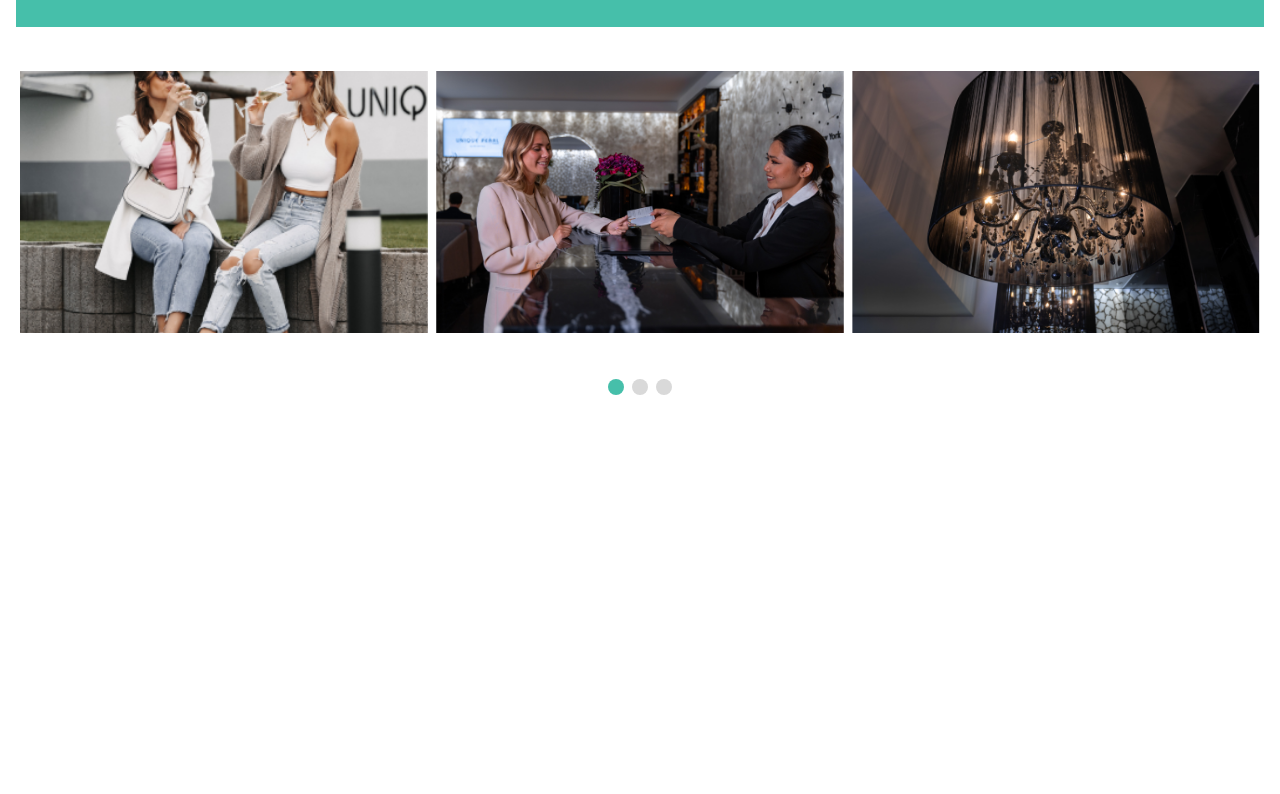
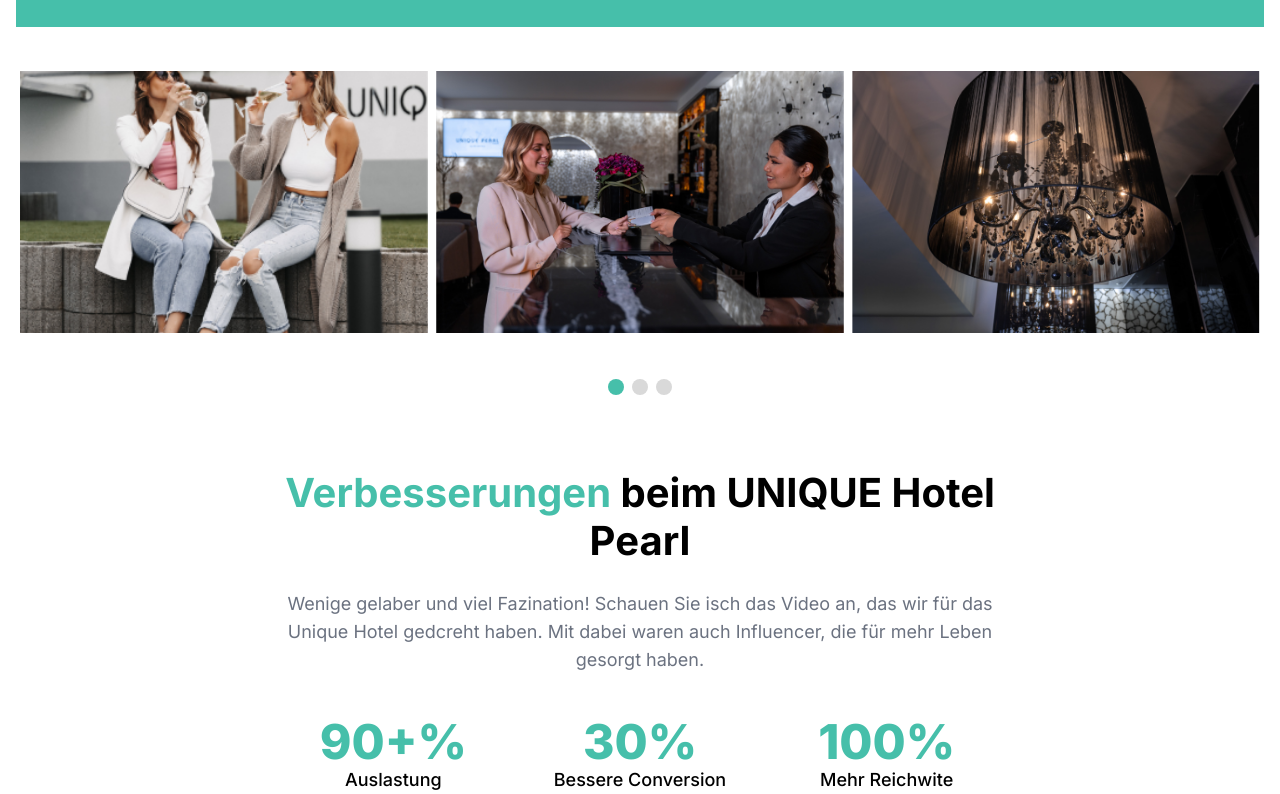
Before and after one commit to nhanlnt-96/hotelagency-landing-page, a Vue app: page / in a window 1280 px wide. Shown: the part 3180-3974 px from the top of the page. Before the commit the page ends 3581 px from the top, so only its background shows below. Built offline with nearby package versions, Linux system fonts and the light colour scheme.

Commit message:
feat: add verbesserungen

```diff
--- a/src/App.vue
+++ b/src/App.vue
@@ -5,7 +5,8 @@
       <banner-comp />
       <fotographie-comp />
       <image-video-comp />
-      <influencer-makreting />
+      <influencer-makreting-comp />
+      <verbesserungen-comp />
     </div>
   </div>
 </template>
@@ -15,12 +16,14 @@
 import BannerComp from "@/components/bannerComp/BannerComp";
 import FotographieComp from "@/components/fotographieComp/FotographieComp";
 import ImageVideoComp from "@/components/imageVideoComp/ImageVideoComp";
-import InfluencerMakreting from "@/components/influencer-makreting/InfluencerMakreting";
+import InfluencerMakretingComp from "@/components/influencerMakretingComp/InfluencerMakretingComp";
+import VerbesserungenComp from "@/components/verbesserungenComp/VerbesserungenComp";
 
 export default {
   name: "App",
   components: {
-    InfluencerMakreting,
+    VerbesserungenComp,
+    InfluencerMakretingComp,
     ImageVideoComp,
     FotographieComp,
     BannerComp,
--- a/src/components/bannerComp/BannerComp.vue
+++ b/src/components/bannerComp/BannerComp.vue
@@ -46,7 +46,7 @@
       </div>
     </div>
     <div class="flex justify-center items-center mt-9 lg:mt-0">
-      <image-ratio
+      <image-ratio-comp
         :image-src="rightSideImage"
         image-alt="banner-right-side-image"
         :image-width="350"
@@ -58,14 +58,14 @@
 </template>
 
 <script>
-import ImageRatio from "@/components/imageRatio/ImageRatio";
 import RightSideImage from "@/assets/images/banner/right-phone-image.png";
 import ButtonComp from "@/components/buttonComp/ButtonComp";
 import { bannerUserAvatar } from "@/configs";
+import ImageRatioComp from "@/components/imageRatioComp/ImageRatioComp";
 
 export default {
   name: "BannerComp",
-  components: { ButtonComp, ImageRatio },
+  components: { ImageRatioComp, ButtonComp },
   data() {
     return {
       rightSideImage: RightSideImage,
--- a/src/components/fotographieComp/FotographieComp.vue
+++ b/src/components/fotographieComp/FotographieComp.vue
@@ -27,7 +27,7 @@
     <div
       class="w-full lg:w-6/12 flex justify-center lg:justify-end items-center"
     >
-      <image-ratio
+      <image-ratio-comp
         :image-src="RightSideImage"
         image-alt="right-side-image"
         :image-height="540"
@@ -43,17 +43,17 @@
 <script>
 import RightSideImage from "@/assets/images/fotographie/right-image.png";
 import ButtonComp from "@/components/buttonComp/ButtonComp";
-import ImageRatio from "@/components/imageRatio/ImageRatio";
 import CarouselComp from "@/components/carouselComp/CarouselComp";
 import { carouselImageData } from "@/configs";
+import ImageRatioComp from "@/components/imageRatioComp/ImageRatioComp";
 
 export default {
   name: "FotographieComp",
-  components: { CarouselComp, ImageRatio, ButtonComp },
+  components: { ImageRatioComp, CarouselComp, ButtonComp },
   data() {
     return {
       RightSideImage,
-      carouselImageData
+      carouselImageData,
     };
   },
 };
--- a/src/components/imageRatio/ImageRatio.vue
+++ b/src/components/imageRatioComp/ImageRatioComp.vue
@@ -17,7 +17,7 @@
 
 <script>
 export default {
-  name: "ImageRatio",
+  name: "ImageRatioComp",
   props: {
     imageSrc: {
       type: String,
--- a/src/components/influencer-makreting/InfluencerMakreting.vue
+++ b/src/components/influencerMakretingComp/InfluencerMakretingComp.vue
@@ -5,7 +5,7 @@
     <div
       class="w-full lg:w-6/12 flex justify-center lg:justify-end items-center"
     >
-      <image-ratio
+      <image-ratio-comp
         :image-src="LeftSideImage"
         image-alt="left-side-image"
         :image-height="540"
@@ -45,15 +45,15 @@
 </template>
 
 <script>
-import ImageRatio from "@/components/imageRatio/ImageRatio";
 import ButtonComp from "@/components/buttonComp/ButtonComp";
 import LeftSideImage from "@/assets/images/influencer-makreting/left-side-image.png";
 import { carouselImageData } from "@/configs";
 import CarouselComp from "@/components/carouselComp/CarouselComp";
+import ImageRatioComp from "@/components/imageRatioComp/ImageRatioComp";
 
 export default {
-  name: "InfluencerMakreting",
-  components: { ImageRatio, ButtonComp, CarouselComp },
+  name: "InfluencerMakretingComp",
+  components: { ImageRatioComp, ButtonComp, CarouselComp },
   data() {
     return {
       LeftSideImage,
--- /dev/null
+++ b/src/components/verbesserungenComp/VerbesserungenComp.vue
@@ -0,0 +1,63 @@
+<template>
+  <div class="flex flex-col justify-center items-center">
+    <div class="w-full lg:w-7/12 space-y-5 md:space-y-11">
+      <div>
+        <h6
+          class="text-ha-secondary font-bold text-3xl text-center text-2xl md:text-[40px] md:leading-[48px] mt-3 md:mt-6"
+        >
+          Verbesserungen
+          <span class="text-black">beim UNIQUE Hotel Pearl</span>
+        </h6>
+        <p
+          class="font-normal text-base md:text-lg text-ha-gray-lightest mt-[25px] mb-[33px] text-center"
+        >
+          Wenige gelaber und viel Fazination! Schauen Sie isch das Video an, das
+          wir für das Unique Hotel gedcreht haben. Mit dabei waren auch
+          Influencer, die für mehr Leben gesorgt haben.
+        </p>
+      </div>
+      <div
+        class="grid grid-cols-2 sm:grid-cols-3 justify-center items-center gap-3"
+      >
+        <div
+          class="flex flex-col justify-center items-center last:col-span-2 sm:last:col-span-1"
+        >
+          <h6 class="font-extrabold text-2xl text-ha-secondary md:text-5xl">
+            90+%
+          </h6>
+          <p class="text-black font-medium text-base md:text-lg text-center">
+            Auslastung
+          </p>
+        </div>
+        <div
+          class="flex flex-col justify-center items-center last:col-span-2 sm:last:col-span-1"
+        >
+          <h6 class="font-extrabold text-2xl text-ha-secondary md:text-5xl">
+            30%
+          </h6>
+          <p class="text-black font-medium text-base md:text-lg text-center">
+            Bessere Conversion
+          </p>
+        </div>
+        <div
+          class="flex flex-col justify-center items-center last:col-span-2 sm:last:col-span-1"
+        >
+          <h6 class="font-extrabold text-2xl text-ha-secondary md:text-5xl">
+            100%
+          </h6>
+          <p class="text-black font-medium text-base md:text-lg text-center">
+            Mehr Reichwite
+          </p>
+        </div>
+      </div>
+    </div>
+  </div>
+</template>
+
+<script>
+export default {
+  name: "VerbesserungenComp",
+};
+</script>
+
+<style scoped></style>
```
